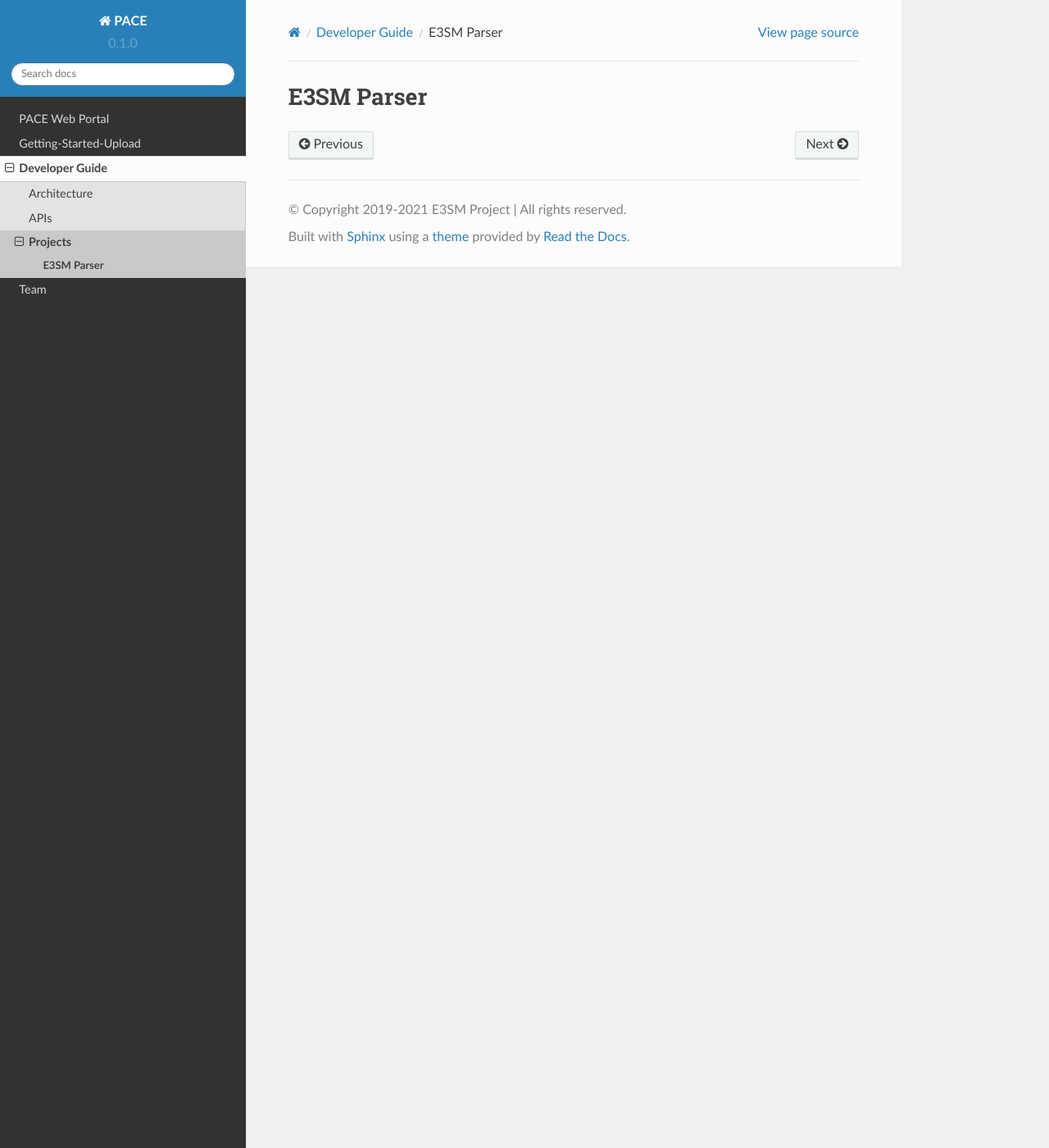
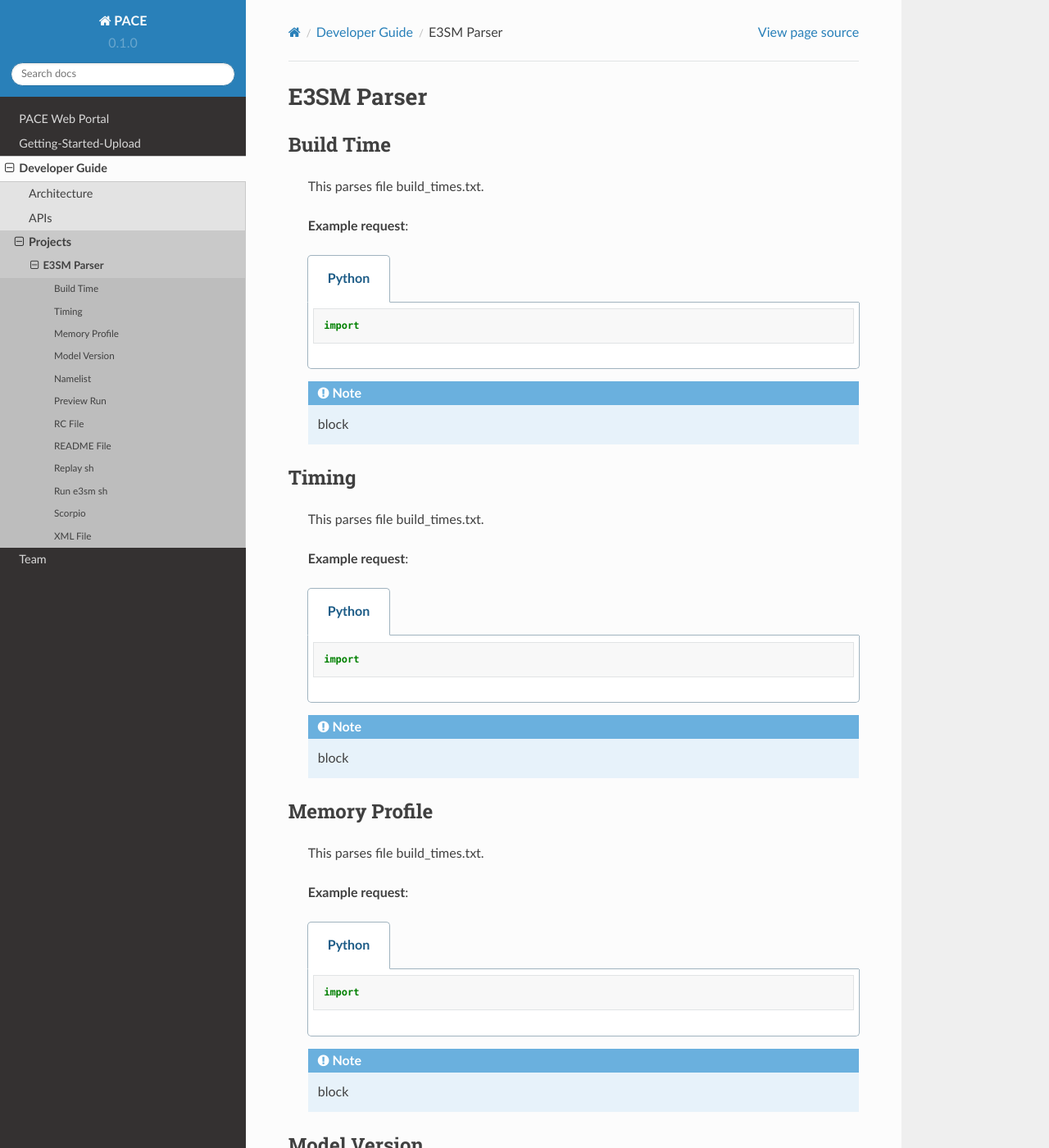
Before and after one commit to E3SM-Project/pace-docs, a Sphinx documentation site: the page built from docs/source/e3sm.rst, in a window 1280 px wide and 1400 px high. Shown: the whole window at 82% size. Built offline with Sphinx 7.4.7 and the Read the Docs theme 2.0.0, drawn with Linux system fonts in a browser that asks for light colours; some of the changed text lies outside the part shown.

Commit message:
adding initial

```diff
--- a/docs/source/e3sm.rst
+++ b/docs/source/e3sm.rst
@@ -1,2 +1,206 @@
 E3SM Parser
 ==============
+
+Build Time
+++++++++++++++
+
+    This parses file build_times.txt.
+
+    **Example request**:
+
+    .. tabs::
+
+        .. code-tab:: python
+
+            import
+
+    .. note::
+
+        block
+
+Timing
+++++++++++++++
+
+    This parses file build_times.txt.
+
+    **Example request**:
+
+    .. tabs::
+
+        .. code-tab:: python
+
+            import
+
+    .. note::
+
+        block
+
+Memory Profile
+++++++++++++++
+
+    This parses file build_times.txt.
+
+    **Example request**:
+
+    .. tabs::
+
+        .. code-tab:: python
+
+            import
+
+    .. note::
+
+        block
+
+Model Version
+++++++++++++++
+
+    This parses file build_times.txt.
+
+    **Example request**:
+
+    .. tabs::
+
+        .. code-tab:: python
+
+            import
+
+    .. note::
+
+        block
+
+Namelist
+++++++++++++++
+
+    This parses file build_times.txt.
+
+    **Example request**:
+
+    .. tabs::
+
+        .. code-tab:: python
+
+            import
+
+    .. note::
+
+        block
+
+Preview Run
+++++++++++++++
+
+    This parses file build_times.txt.
+
+    **Example request**:
+
+    .. tabs::
+
+        .. code-tab:: python
+
+            import
+
+    .. note::
+
+        block
+
+RC File
+++++++++++++++
+
+    This parses file build_times.txt.
+
+    **Example request**:
+
+    .. tabs::
+
+        .. code-tab:: python
+
+            import
+
+    .. note::
+
+        block
+
+README File
+++++++++++++++
+
+    This parses file build_times.txt.
+
+    **Example request**:
+
+    .. tabs::
+
+        .. code-tab:: python
+
+            import
+
+    .. note::
+
+        block
+
+Replay sh
+++++++++++++++
+
+    This parses file build_times.txt.
+
+    **Example request**:
+
+    .. tabs::
+
+        .. code-tab:: python
+
+            import
+
+    .. note::
+
+        block
+
+Run e3sm sh
+++++++++++++++
+
+    This parses file build_times.txt.
+
+    **Example request**:
+
+    .. tabs::
+
+        .. code-tab:: python
+
+            import
+
+    .. note::
+
+        block
+
+Scorpio
+++++++++++++++
+
+    This parses file build_times.txt.
+
+    **Example request**:
+
+    .. tabs::
+
+        .. code-tab:: python
+
+            import
+
+    .. note::
+
+        block
+
+XML File
+++++++++++++++
+
+    This parses file build_times.txt.
+
+    **Example request**:
+
+    .. tabs::
+
+        .. code-tab:: python
+
+            import
+
+    .. note::
+
+        block
```
